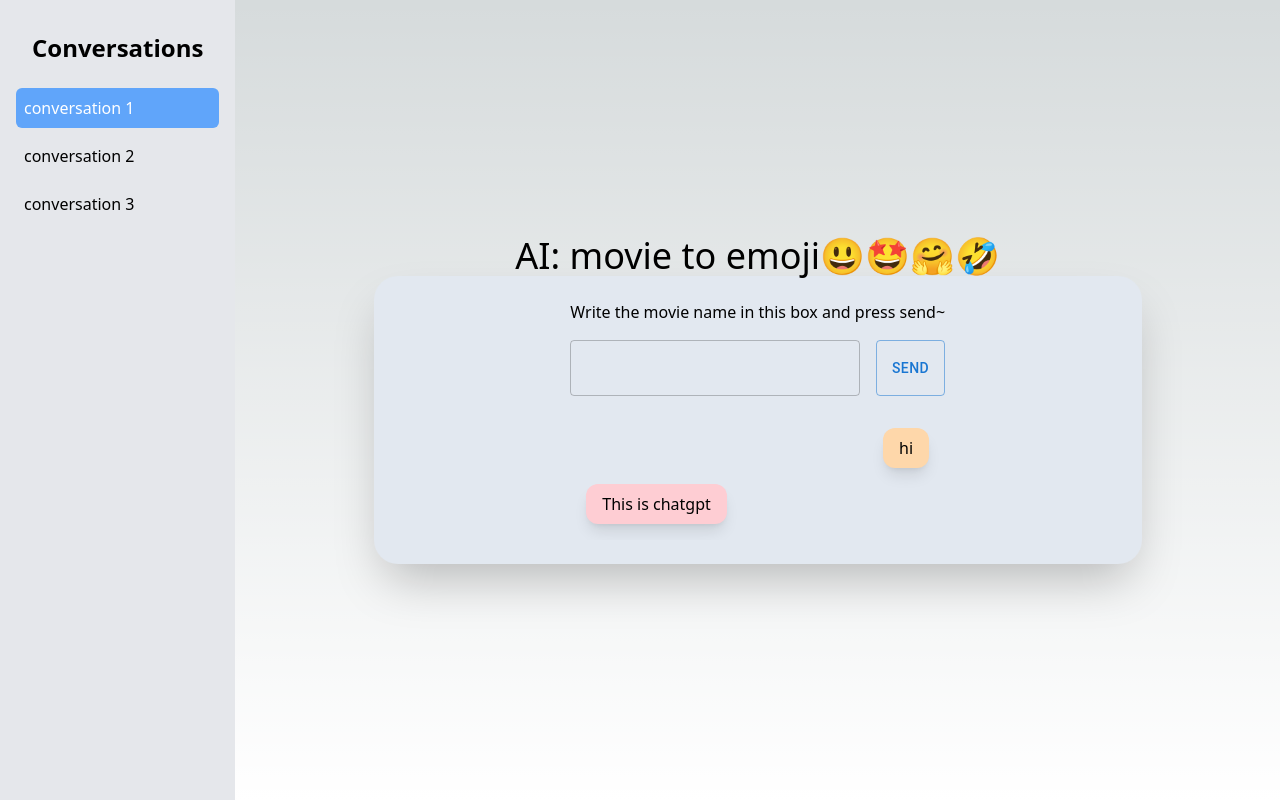
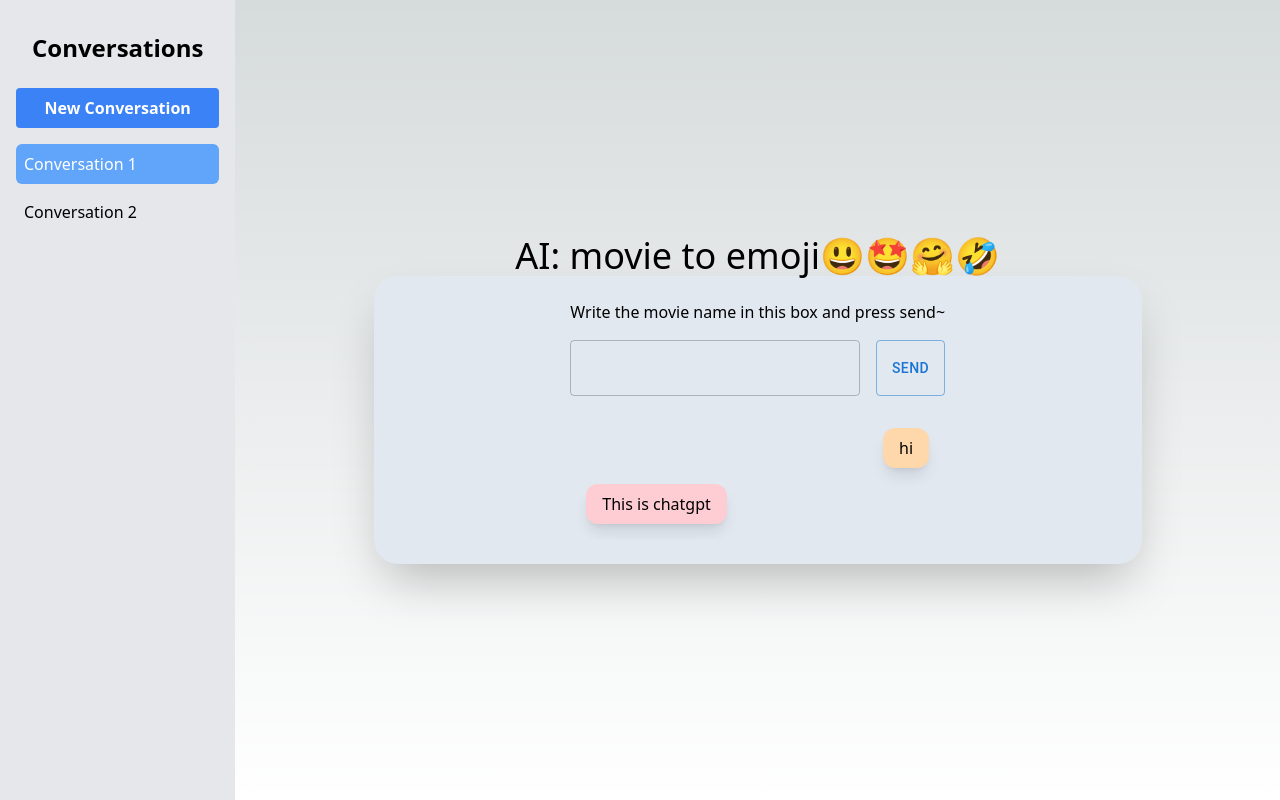
Before and after one commit to frank-1150/chatGPT-movie-to-emoji, a Next.js app: page / in a window 1280 px wide. Built offline with nearby package versions, Linux system fonts and the light colour scheme.

Commit message:
add interactivity to sidebar and chatcontainer

```diff
--- a/app/components/ChatContainer.tsx
+++ b/app/components/ChatContainer.tsx
@@ -3,14 +3,33 @@ import { TextField, Button } from "@mui/material";
 import React, { useState, useEffect } from "react";
 import ConversationBox from "./ConversationBox";
 import { useChatgpt } from "../hooks/useChatGPT";
+interface Props {
+  conversations: {
+    conId: number;
+    data: { message: string; sender: string }[];
+  }[];
+  setConversations: React.Dispatch<React.SetStateAction<Conversation[]>>;
+  selectedConversationId: number;
+}
+type Conversation = {
+  conId: number;
+  data: Array<{ message: string; sender: string }>;
+};
 
-const ChatContainer = () => {
+const ChatContainer: React.FC<Props> = ({
+  conversations,
+  setConversations,
+  selectedConversationId,
+}) => {
+  const selectedConversation = conversations.find(
+    (con: Conversation) => con.conId === selectedConversationId
+  );
   const [pendingMessage, setPendingMessage] = useState("");
   const [message, setMessage] = useState("");
-  const [historyMessage, setHistoryMessage] = useState([
-    { message: "hi", sender: "user" },
-    { message: "This is chatgpt", sender: "server" },
-  ]);
+  const [historyMessage, setHistoryMessage] = useState(
+    selectedConversation ? selectedConversation.data : []
+  );
+
   const { data, isLoading, error } = useChatgpt(message);
 
   // update the history message with the data from the useChatgpt hook
@@ -32,6 +51,27 @@ const ChatContainer = () => {
       }
     }
   }, [data]);
+
+  // set selected conversation when conversations change
+  useEffect(() => {
+    const selectedConversation = conversations.find(
+      (con: Conversation) => con.conId === selectedConversationId
+    );
+    if (selectedConversation) {
+      setHistoryMessage(selectedConversation.data);
+    }
+  }, [conversations, selectedConversationId]);
+
+  // update conversation history when history message changes
+  useEffect(() => {
+    const newConversations = conversations.map((con: Conversation) => {
+      if (con.conId === selectedConversationId) {
+        return { ...con, data: historyMessage };
+      }
+      return con;
+    });
+    setConversations(newConversations);
+  }, [historyMessage]);
 
   const handleFormSubmit = () => {
     if (pendingMessage === "") {
@@ -59,6 +99,7 @@ const ChatContainer = () => {
     setPendingMessage("");
     // fetch the response from the server using the message and hook
   };
+
   return (
     <>
       <div className="container flex justify-center overflow-y-auto">
--- a/app/components/HomeScreen.tsx
+++ b/app/components/HomeScreen.tsx
@@ -5,8 +5,33 @@ import ChatContainer from "./ChatContainer";
 import Sidebar from "./Sidebar";
 import Navbar from "./Navbar";
 import React from "react";
-
+type Conversation = {
+  conId: number;
+  data: {
+    message: string;
+    sender: string;
+  }[];
+};
 const HomeScreen = () => {
+  const [conversations, setConversations] = useState([
+    {
+      conId: 1,
+      data: [
+        { message: "hi", sender: "user" },
+        { message: "This is chatgpt", sender: "server" },
+      ],
+    },
+    {
+      conId: 2,
+      data: [
+        { message: "hi", sender: "user" },
+        { message: "This is chatgpt", sender: "server" },
+      ],
+    },
+  ]);
+  const [selectedConversationId, setselectedConversationId] = useState(
+    conversations[0].conId
+  );
   const [sidebarOpen, setSidebarOpen] = useState(false);
 
   const handleSidebarToggle = () => {
@@ -16,13 +41,22 @@ const HomeScreen = () => {
     <>
       <Navbar handleSidebarToggle={handleSidebarToggle} />
       <div className="lg:w-1/5 lg:min-w-max bg-gray-200 hidden lg:block">
-        <Sidebar handleSidebarToggle={handleSidebarToggle} />
+        <Sidebar
+          conversations={conversations}
+          setConversations={setConversations}
+          selectedConversationId={selectedConversationId}
+          setselectedConversationId={setselectedConversationId}
+        />
       </div>
 
       <div className="container mx-auto my-auto p-4">
         <h2 className="text-4xl text-center">AI: movie to emoji😃🤩🤗🤣</h2>
         <div className="bg-slate-200 rounded-3xl shadow-2xl mx-auto max-w-3xl">
-          <ChatContainer />
+          <ChatContainer
+            setConversations={setConversations}
+            selectedConversationId={selectedConversationId}
+            conversations={conversations}
+          />
         </div>
       </div>
 
@@ -33,7 +67,12 @@ const HomeScreen = () => {
         style={{ left: sidebarOpen ? 0 : "-100%" }}
       >
         <div className="bg-gray-200 h-full flex flex-row">
-          <Sidebar handleSidebarToggle={handleSidebarToggle} />
+          <Sidebar
+            conversations={conversations}
+            setConversations={setConversations}
+            selectedConversationId={selectedConversationId}
+            setselectedConversationId={setselectedConversationId}
+          />
         </div>
       </div>
       {sidebarOpen && (
--- a/app/components/Sidebar.tsx
+++ b/app/components/Sidebar.tsx
@@ -2,44 +2,63 @@
 import React from "react";
 import { useState } from "react";
 
-interface Props {
-  handleSidebarToggle: () => void;
-}
+type Conversation = {
+  conId: number;
+  data: Array<{ message: string; sender: string }>;
+};
 
-const Sidebar: React.FC<Props> = ({ handleSidebarToggle }) => {
-  // allow users to select a conversation or create a new one
-  const [conversations, setConversations] = useState([
-    "conversation 1",
-    "conversation 2",
-    "conversation 3",
-  ]);
-  const [selectedConversation, setSelectedConversation] = useState(
-    conversations[0]
-  );
+type SidebarProps = {
+  conversations: Conversation[];
+  setConversations: React.Dispatch<React.SetStateAction<Conversation[]>>;
+  selectedConversationId: number;
+  setselectedConversationId: React.Dispatch<React.SetStateAction<number>>;
+};
 
-  const handleConversationClick = (conversation: string) => {
-    setSelectedConversation(conversation);
+const Sidebar: React.FC<SidebarProps> = ({
+  conversations,
+  setConversations,
+  selectedConversationId,
+  setselectedConversationId,
+}) => {
+  const handleConversationClick = (conversationId: number) => {
+    setselectedConversationId(conversationId);
   };
 
   return (
     <div className="p-4 bg-gray-200 w-full min-w-max">
-      <div className="container flex">
+      <div className="container flex flex-col">
         <h2 className="p-4 text-2xl text-center tex font-bold mb-2">
           Conversations
         </h2>
+        <button
+          className="bg-blue-500 text-white font-bold py-2 px-4 rounded mb-4"
+          onClick={() => {
+            // create a new conversation object with a unique ID
+            const newConversation = {
+              conId: conversations.length + 1,
+              data: [],
+            };
+            // add the new conversation to the conversations array
+            setConversations([...conversations, newConversation]);
+            // select the newly created conversation
+            setselectedConversationId(newConversation.conId);
+          }}
+        >
+          New Conversation
+        </button>
       </div>
       <ul>
-        {conversations.map((conversation) => (
+        {conversations.map((conversation: Conversation) => (
           <li
-            key={conversation}
+            key={conversation.conId}
             className={`cursor-pointer p-2 mb-2 rounded-md ${
-              selectedConversation === conversation
+              selectedConversationId === conversation.conId
                 ? "bg-blue-400 text-white"
                 : ""
             }`}
-            onClick={() => handleConversationClick(conversation)}
+            onClick={() => handleConversationClick(conversation.conId)}
           >
-            {conversation}
+            Conversation {conversation.conId}
           </li>
         ))}
       </ul>
```
